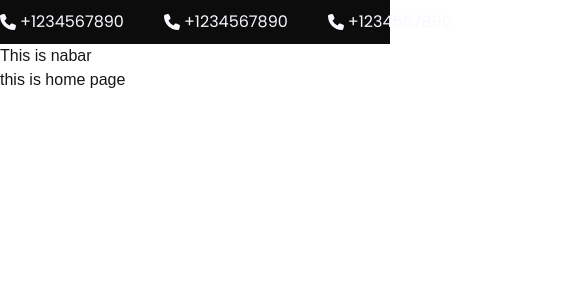
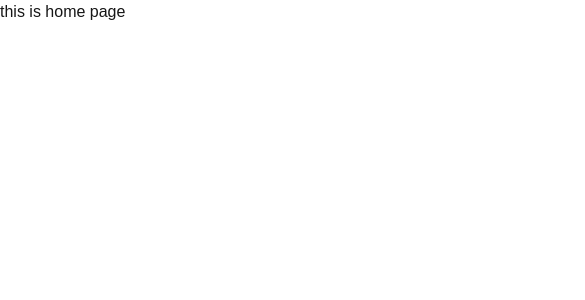
Before and after one commit to Newajdev/sum_dim_sum, a Next.js app: page / in a window 390 px wide. Shown: the top 300 px of the page, 585 px wide, since content can reach past the window. Built offline with nearby package versions, Linux system fonts and the light colour scheme.

Commit message:
responsiveness added to the contact bar

```diff
--- a/src/app/layout.js
+++ b/src/app/layout.js
@@ -31,7 +31,9 @@ export default function RootLayout({ children }) {
       >
         {/* Navigation bar Start */}
 
-          <ContactInfobar />
+          <div className="hidden md:block">
+            <ContactInfobar />
+          </div>
           <Navbar />
 
         {/* Navigation bar End */}
--- a/src/compnents/Container.jsx
+++ b/src/compnents/Container.jsx
@@ -2,7 +2,7 @@ import React from 'react';
 
 const Container = ({children}) => {
     return (
-        <section className='w-[1320px] mx-auto'>
+        <section className='w-max md:w-[90%] lg:[85%] xl:[80%] mx-auto'>
             {children}
         </section>
     );
--- a/src/compnents/Shared/ContactInfobar.jsx
+++ b/src/compnents/Shared/ContactInfobar.jsx
@@ -1,23 +1,24 @@
-import React from 'react';
 import Container from '../Container';
 import {poppins } from '@/app/layout';
-import { FaFacebookF, FaInstagram, FaLinkedinIn, FaPhone, FaXTwitter } from "react-icons/fa6";
-import Link from 'next/link';
+import { FaFacebookF, FaInstagram, FaLinkedinIn, FaLocationDot, FaPhone, FaXTwitter } from "react-icons/fa6";
+import { MdEmail } from "react-icons/md";
+
 
 const ContactInfobar = () => {
+
     return (
             <div className={`${poppins.className} bg-[#0C0C0C] text-[#F8F8FF] py-2.5`}>
                 <Container>
                     <div className='flex justify-between items-center'>
                         {/* Contact info */}
-                        <div className='flex gap-x-10'>
-                            <p className='flex items-center gap-x-1'><FaPhone /> +1234567890</p>
-                            <p className='flex items-center gap-x-1'><FaPhone /> +1234567890</p>
-                            <p className='flex items-center gap-x-1'><FaPhone /> +1234567890</p>
+                        <div className='flex gap-x-3 md:gap-x-5 lg:gap-x-8 xl:gap-x-10 text-lg'>
+                            <p className='flex items-center gap-x-1'><FaLocationDot /> Your Address Here</p>
+                            <p className='flex items-center gap-x-1'> <FaPhone />+1234567890</p>
+                            <p className='flex items-center gap-x-1'> <MdEmail className='text-2xl'/> example@example.com</p>
                         </div>
 
                         {/* Social Links */}
-                        <div className='flex gap-x-5 text-lg'>
+                        <div className='flex gap-x-1 md:gap-x-2 lg:gap-x-4 xl:gap-x-5 text-lg'>
                             <a href="https://www.facebook.com" target='_blank' ><FaFacebookF /></a>
                             <a href="https://www.instagram.com" target='_blank' ><FaInstagram /></a>
                             <a href="https://www.linkedin.com" target='_blank' ><FaLinkedinIn /></a>
--- a/src/compnents/Shared/Navbar.jsx
+++ b/src/compnents/Shared/Navbar.jsx
@@ -1,9 +1,10 @@
 import React from 'react';
+
 
 const Navbar = () => {
     return (
         <div>
-           This is nabar
+
         </div>
     );
 };
```
